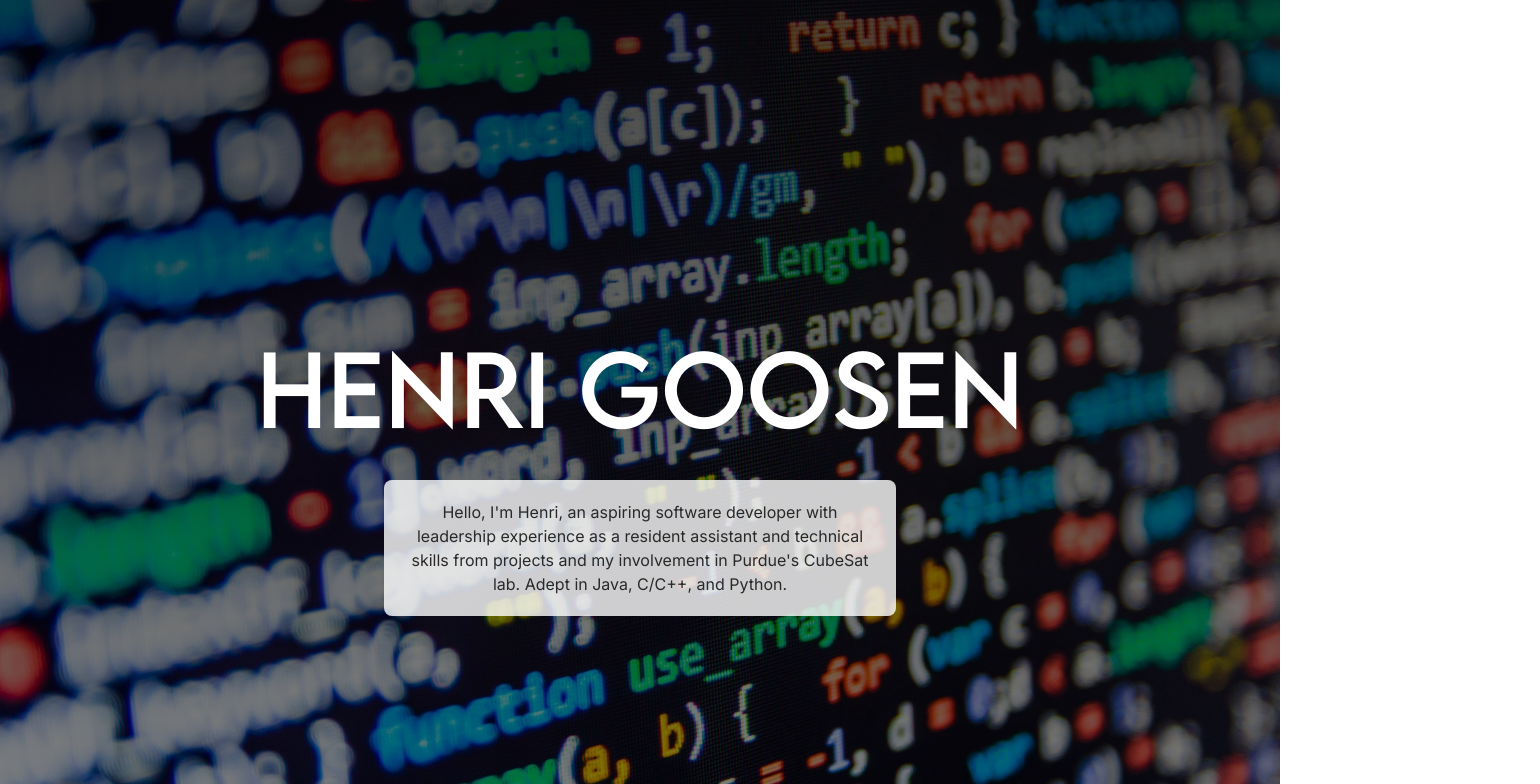
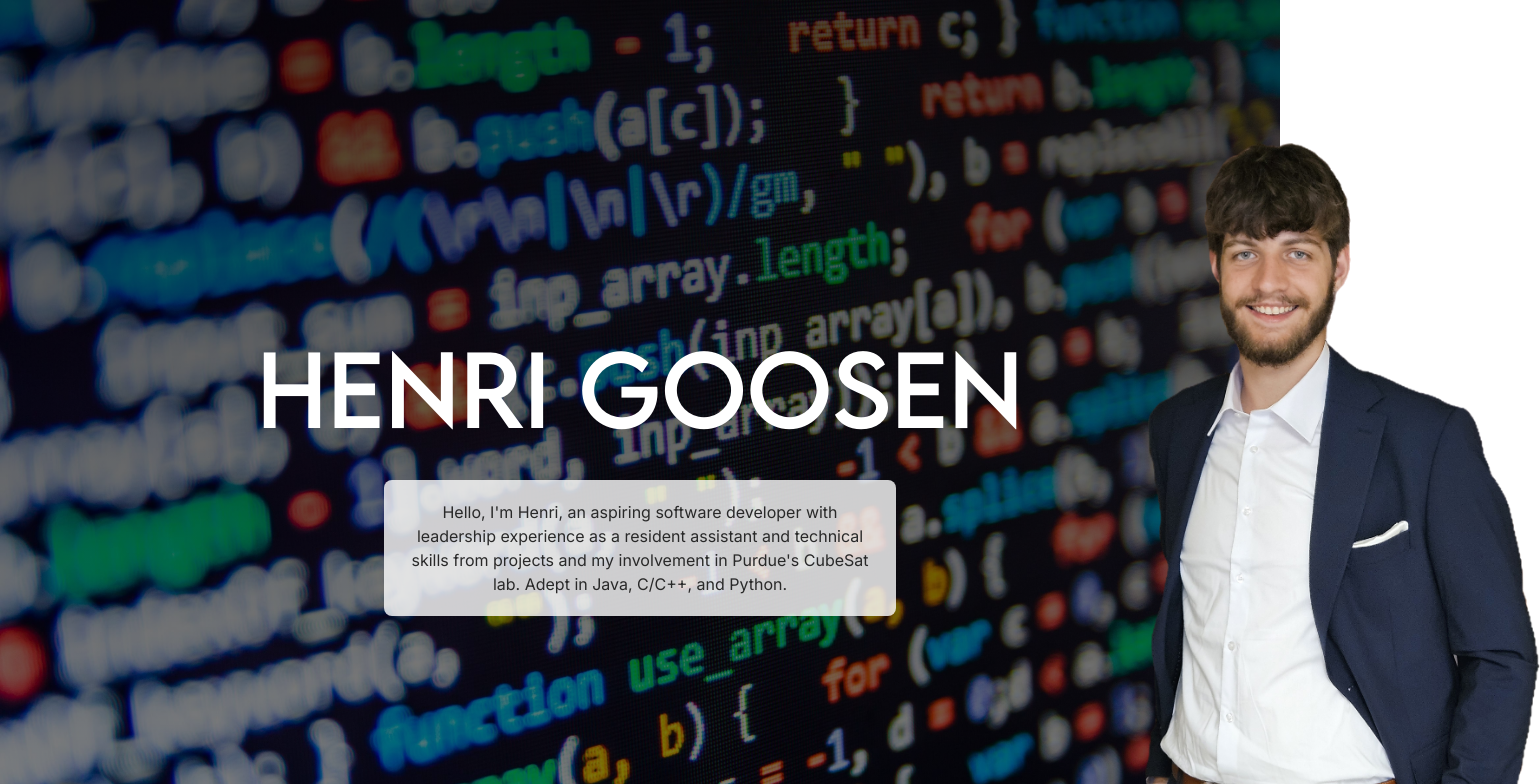
Before and after one commit to hgoosen/personal-portfolio, a Next.js app: page / in a window 1280 px wide. Shown: the top 784 px of the page, 1540 px wide, since content can reach past the window. Built offline with nearby package versions, Linux system fonts and the light colour scheme.

Commit message:
Added profile photo

```diff
--- a/app/page.tsx
+++ b/app/page.tsx
@@ -1,3 +1,6 @@
+import Image from 'next/image'
+import HenriPhoto from './images/henri.png'
+
 function Project({ title, desc } : { title: string, desc: string }) {
   return (
     <div className="bg-(--highlight) rounded-md p-3 m-3 w-xs ">
@@ -20,8 +23,9 @@ function Projects() {
 
 function TitleCard() {
   return (
-    <div className="relative bg-cover bg-fixed h-screen w-full  flex flex-col items-center justify-center bg-[linear-gradient(rgba(0,0,0,0.7),rgba(0,0,0,0.5)),url(./images/web-background.jpg)]">
+    <div className="px-4 relative bg-cover bg-fixed h-screen w-full  flex flex-col items-center justify-center bg-[linear-gradient(rgba(0,0,0,0.7),rgba(0,0,0,0.5)),url(./images/web-background.jpg)]">
       <h1 className="font-title text-8xl! text-white text-center mb-6">Henri Goosen</h1>
+      <Image src={HenriPhoto} alt="" height={700} width={400} className='absolute top-1/6 ml-350 mt-2.5'/>
       <p className="absolute top-1/2 mt-20 w-lg p-5 rounded-lg text-center bg-background/80">
         Hello, I&apos;m Henri, an aspiring software developer with leadership experience as a resident assistant and
         technical skills from projects and my involvement in Purdue&apos;s CubeSat lab. Adept in Java, C/C++, and Python.
```
Also changed, not shown: app/images/henri.png (added).
